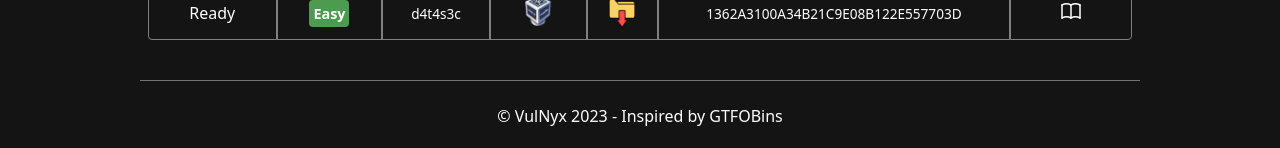
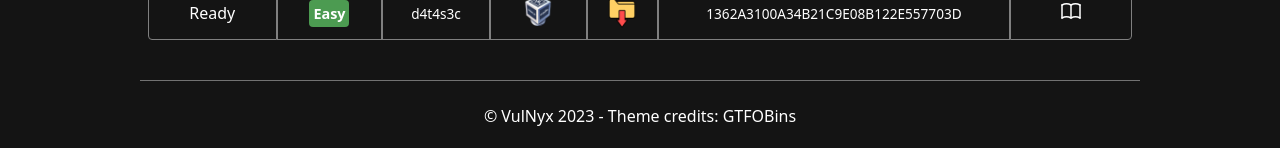
Before and after one commit to VulNyx/vulnyx, a Jekyll site: the page built from index.md, in a window 1280 px wide. Shown: the part 1615-1763 px from the top of the page. Built offline with Jekyll 4.4.1, drawn with Linux system fonts in a browser that asks for light colours.

Commit message:
update footer info

```diff
--- a/_includes/bin_table.html
+++ b/_includes/bin_table.html
@@ -36,7 +36,7 @@
 </div>
 </main>
 <footer>
-  <p>© VulNyx 2023 - Inspired by <a href="https://gtfobins.github.io/" target="_blank">GTFOBins</a></p>
+  <p>© VulNyx 2023 - Theme credits: <a href="https://gtfobins.github.io/" target="_blank">GTFOBins</a></p>
 </footer>
 
 <script>
```
